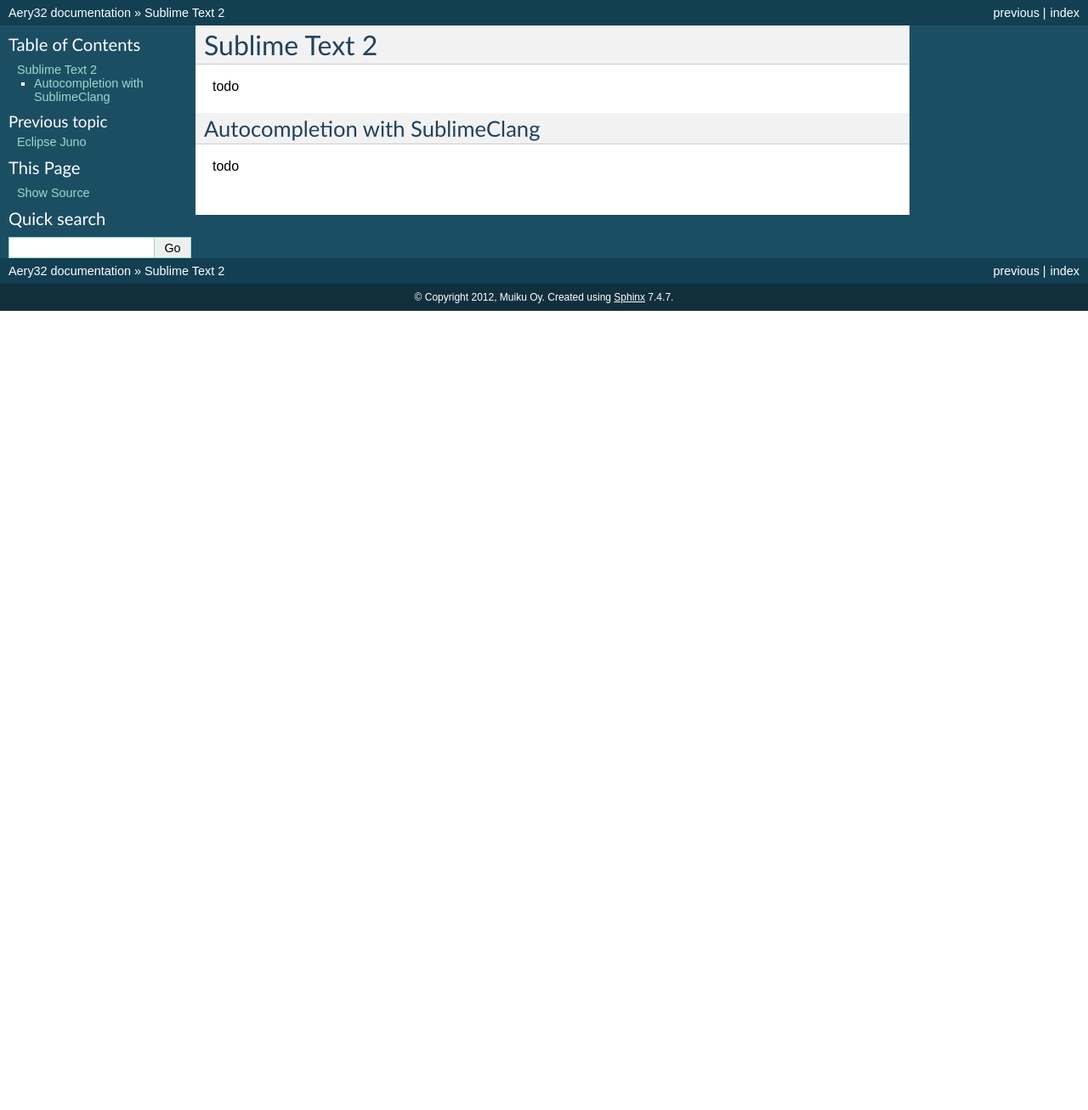
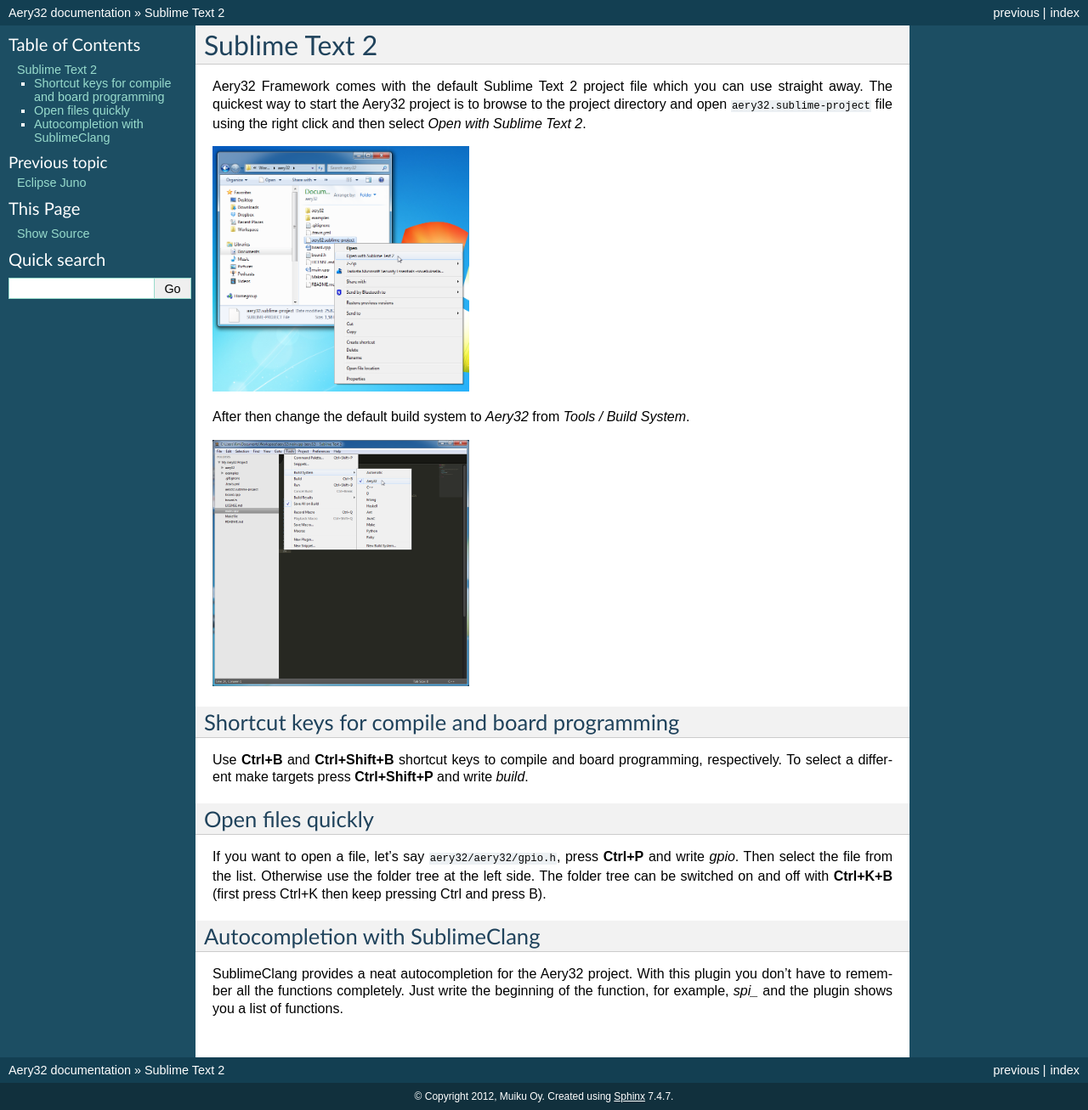
Before and after one commit to aery32/aery32-refguide, a Sphinx documentation site: the page built from source/use_with_st2.rst, in a window 1280 px wide. Shown: the whole page at 85% size. Built offline with Sphinx 7.4.7, drawn with Linux system fonts in a browser that asks for light colours; before the commit the page ends 900 px from its top, so only the background shows below that.

Commit message:
Write ST2

```diff
--- a/source/use_with_st2.rst
+++ b/source/use_with_st2.rst
@@ -1,9 +1,31 @@
 Sublime Text 2
 ==============
 
-todo
+Aery32 Framework comes with the default Sublime Text 2 project file which you can use straight away. The quickest way to start the Aery32 project is to browse to the project directory and open ``aery32.sublime-project`` file using the right click and then select *Open with Sublime Text 2*.
+
+.. image:: ../images/st2_open_project_file.png
+    :width: 8 cm
+    :target: _images/st2_open_project_file.png
+    :alt: Open ST2 project file with right click
+
+After then change the default build system to *Aery32* from *Tools / Build System*.
+
+.. image:: ../images/st2_select_build_system.png
+    :width: 8 cm
+    :target: _images/st2_select_build_system.png
+    :alt: Change ST2 build system to Aery32
+
+Shortcut keys for compile and board programming
+-----------------------------------------------
+
+Use **Ctrl+B** and **Ctrl+Shift+B** shortcut keys to compile and board programming, respectively. To select a different make targets press **Ctrl+Shift+P** and write *build*.
+
+Open files quickly
+------------------
+
+If you want to open a file, let's say ``aery32/aery32/gpio.h``, press **Ctrl+P** and write *gpio*. Then select the file from the list. Otherwise use the folder tree at the left side. The folder tree can be switched on and off with **Ctrl+K+B** (first press Ctrl+K then keep pressing Ctrl and press B).
 
 Autocompletion with SublimeClang
 --------------------------------
 
-todo
+SublimeClang provides a neat autocompletion for the Aery32 project. With this plugin you don't have to remember all the functions completely. Just write the beginning of the function, for example, *spi_* and the plugin shows you a list of functions.
```
Also changed, not shown: images/st2_open_project_file.png (added), images/st2_select_build_system.png (added).
